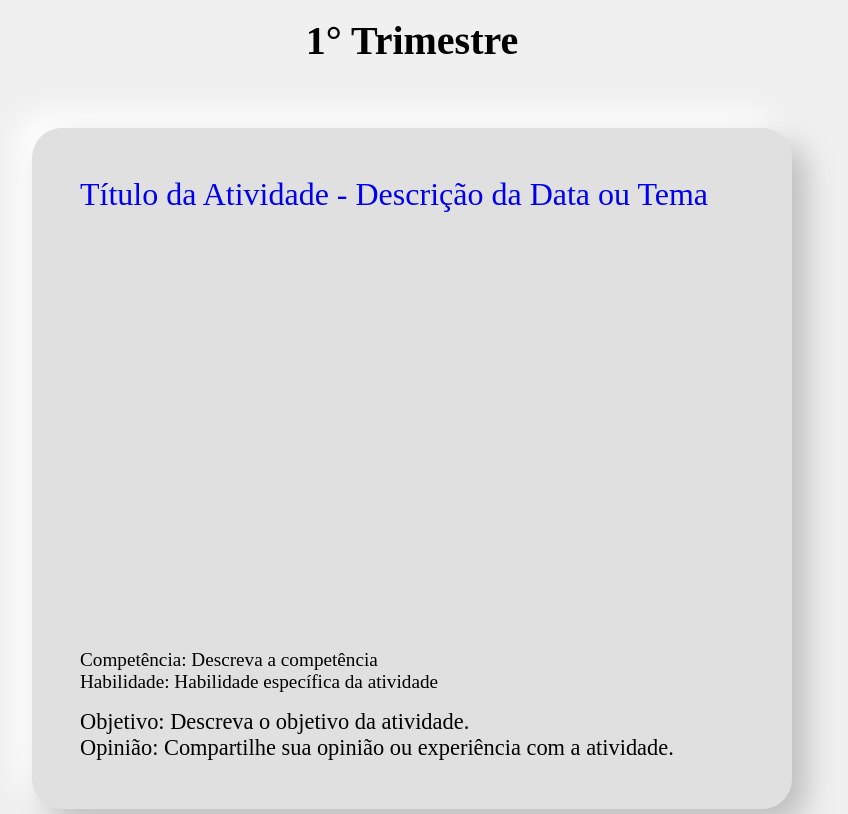
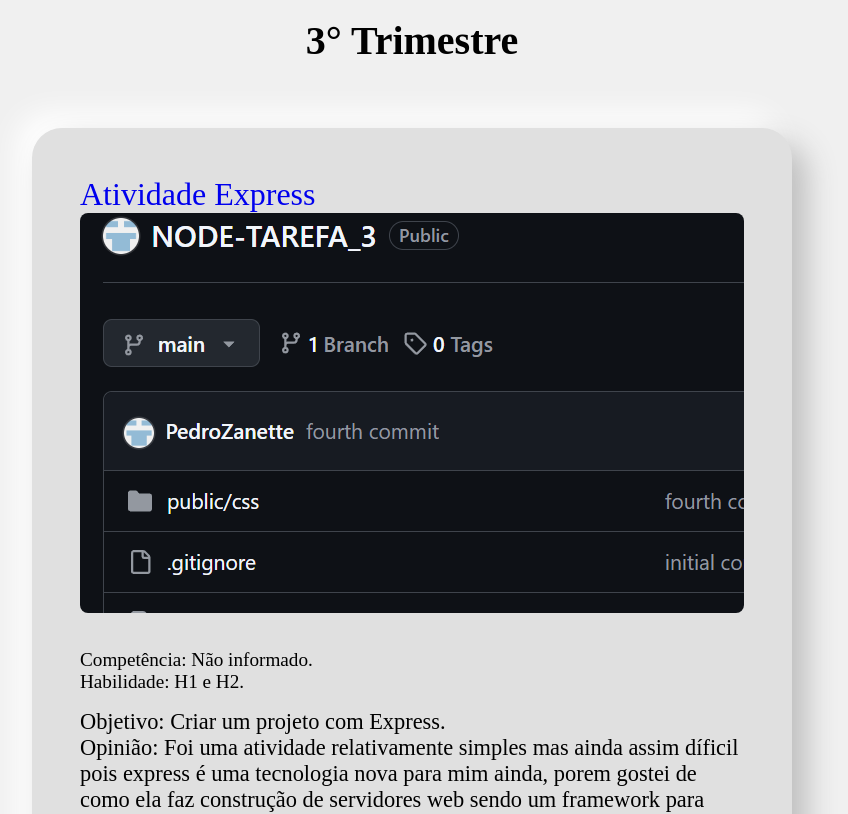
Before and after one commit to PedroZanette/Portf-lio_React, a React (Vite) app: page /programacao-aplicativos in a window 1280 px wide. Shown: the part 300-1114 px from the top of the page, without its empty margins (228-1076 px from the left). Built offline with nearby package versions, Linux system fonts and the light colour scheme.

Commit message:
tecnico atualizado

```diff
--- a/src/pages/Técnico/ProgramacaoApp.tsx
+++ b/src/pages/Técnico/ProgramacaoApp.tsx
@@ -1,9 +1,11 @@
 import { useState } from 'react';
 import '../CssPages/Atividades.css';
 import Navbar from '../../components/Navbar.tsx';
+import nodeImg from '../../img/node.png'
+import chalkImg from '../../img/chalk.png'
 
 const ProgramacaoApp = () => {
-    const [selectedTrimester, setSelectedTrimester] = useState(1);
+    const [selectedTrimester, setSelectedTrimester] = useState(3);
 
     const handleTrimesterChange = (trimester: number) => {
         setSelectedTrimester(trimester);
@@ -22,81 +24,63 @@ const ProgramacaoApp = () => {
                 <div className="activitiesSection">
                     {selectedTrimester === 1 && (
                         <div>
-                            <h2>1° Trimestre</h2>
-                            <div className="activity">
-                                <p>
-                                    <a href="URL_da_atividade_1">Título da Atividade - Descrição da Data ou Tema</a>
-                                </p>
-                                <iframe
-                                    loading="lazy"
-                                    src="URL_do_embbed_ou_iframe_da_atividade"
-                                    allowFullScreen
-                                ></iframe>
-                                <p className="activityDetails">
-
-                                    Competência: Descreva a competência
-                                    <br />
-                                    Habilidade: Habilidade específica da atividade
-                                </p>
-                                <p className="activityDescription">
-
-                                    Objetivo: Descreva o objetivo da atividade.
-                                    <br />
-                                    Opinião: Compartilhe sua opinião ou experiência com a atividade.
-                                </p>
-                            </div>
-
+                            <h2>Não possui 1° Trimestre</h2>
                         </div>
                     )}
                     {selectedTrimester === 2 && (
                         <div>
-                            <h2>2° Trimestre</h2>
-                            <div className="activity">
-
-                                <p>
-                                    <a href="URL_da_atividade_2">Título da Atividade - Descrição da Data ou Tema</a>
-                                </p>
-                                <iframe
-                                    loading="lazy"
-                                    src="URL_do_embbed_ou_iframe_da_atividade"
-                                    allowFullScreen
-                                ></iframe>
-                                <p className="activityDetails">
-                                    Competência: Descreva a competência
-                                    <br />
-                                    Habilidade: Habilidade específica da atividade
-                                </p>
-                                <p className="activityDescription">
-                                    Objetivo: Descreva o objetivo da atividade.
-                                    <br />
-                                    Opinião: Compartilhe sua opinião ou experiência com a atividade.
-                                </p>
-                            </div>
-
+                            <h2>Não possui 2° Trimestre</h2>
                         </div>
                     )}
                     {selectedTrimester === 3 && (
                         <div>
                             <h2>3° Trimestre</h2>
                             <div className="activity">
-
                                 <p>
-                                    <a href="URL_da_atividade_3">Título da Atividade - Descrição da Data ou Tema</a>
+                                    <a href="https://classroom.google.com/c/NjI4MjE3OTgxMDE1/a/Njg1OTc5ODE5MDU4/details">
+                                        Atividade Express
+                                    </a>
                                 </p>
                                 <iframe
                                     loading="lazy"
-                                    src="URL_do_embbed_ou_iframe_da_atividade"
+                                    src={nodeImg}
                                     allowFullScreen
                                 ></iframe>
                                 <p className="activityDetails">
-                                    Competência: Descreva a competência
+                                    Competência: Não informado.
                                     <br />
-                                    Habilidade: Habilidade específica da atividade
+                                    Habilidade: H1 e H2.
                                 </p>
                                 <p className="activityDescription">
-                                    Objetivo: Descreva o objetivo da atividade.
+                                    Objetivo: Criar um projeto com Express.
                                     <br />
-                                    Opinião: Compartilhe sua opinião ou experiência com a atividade.
+                                    Opinião: Foi uma atividade relativamente simples mas ainda assim díficil pois
+                                    express é uma tecnologia nova para mim ainda, porem gostei de como ela faz
+                                    construção de servidores web sendo um framework para Node.js .
+                                </p>
+                            </div>
+                            <div className="activity">
+
+                                <p>
+                                    <a href="https://classroom.google.com/c/NjI4MjE3OTgxMDE1/a/Njg1Njk3ODY0MTY0/details">
+                                        Tarefa 02
+                                    </a>
+                                </p>
+                                <iframe
+                                    loading="lazy"
+                                    src={chalkImg}
+                                    allowFullScreen
+                                ></iframe>
+                                <p className="activityDetails">
+                                    Competência: Não informado.
+                                    <br />
+                                    Habilidade: H3 e H4.
+                                </p>
+                                <p className="activityDescription">
+                                    Objetivo: Criar um projeto que aceite pacotes externos.
+                                    <br />
+                                    Opinião: Uma atividade legal para entender a utilizar pacotes externos como o chalk, e
+                                    aplicar na prática.
                                 </p>
                             </div>
 
--- a/src/pages/Técnico/TesteDeSistemas.tsx
+++ b/src/pages/Técnico/TesteDeSistemas.tsx
@@ -3,7 +3,7 @@ import '../CssPages/Atividades.css';
 import Navbar from '../../components/Navbar.tsx';
 
 const TesteDeSistemas = () => {
-    const [selectedTrimester, setSelectedTrimester] = useState(1);
+    const [selectedTrimester, setSelectedTrimester] = useState(3);
 
     const handleTrimesterChange = (trimester: number) => {
         setSelectedTrimester(trimester);
@@ -22,64 +22,18 @@ const TesteDeSistemas = () => {
                 <div className="activitiesSection">
                     {selectedTrimester === 1 && (
                         <div>
-                            <h2>1° Trimestre</h2>
-                            <div className="activity">
-                                <p>
-                                    <a href="URL_da_atividade_1">Título da Atividade - Descrição da Data ou Tema</a>
-                                </p>
-                                <iframe
-                                    loading="lazy"
-                                    src="URL_do_embbed_ou_iframe_da_atividade"
-                                    allowFullScreen
-                                ></iframe>
-                                <p className="activityDetails">
-
-                                    Competência: Descreva a competência
-                                    <br />
-                                    Habilidade: Habilidade específica da atividade
-                                </p>
-                                <p className="activityDescription">
-
-                                    Objetivo: Descreva o objetivo da atividade.
-                                    <br />
-                                    Opinião: Compartilhe sua opinião ou experiência com a atividade.
-                                </p>
-                            </div>
-
+                            <h2>Não possui 1° Trimestre</h2>
                         </div>
                     )}
                     {selectedTrimester === 2 && (
                         <div>
-                            <h2>2° Trimestre</h2>
-                            <div className="activity">
-
-                                <p>
-                                    <a href="URL_da_atividade_2">Título da Atividade - Descrição da Data ou Tema</a>
-                                </p>
-                                <iframe
-                                    loading="lazy"
-                                    src="URL_do_embbed_ou_iframe_da_atividade"
-                                    allowFullScreen
-                                ></iframe>
-                                <p className="activityDetails">
-                                    Competência: Descreva a competência
-                                    <br />
-                                    Habilidade: Habilidade específica da atividade
-                                </p>
-                                <p className="activityDescription">
-                                    Objetivo: Descreva o objetivo da atividade.
-                                    <br />
-                                    Opinião: Compartilhe sua opinião ou experiência com a atividade.
-                                </p>
-                            </div>
-
+                            <h2>Não possui 2° Trimestre</h2>
                         </div>
                     )}
                     {selectedTrimester === 3 && (
                         <div>
                             <h2>3° Trimestre</h2>
                             <div className="activity">
-
                                 <p>
                                     <a href="URL_da_atividade_3">Título da Atividade - Descrição da Data ou Tema</a>
                                 </p>
```
Also changed, not shown: src/img/chalk.png (added), src/img/node.png (added).
